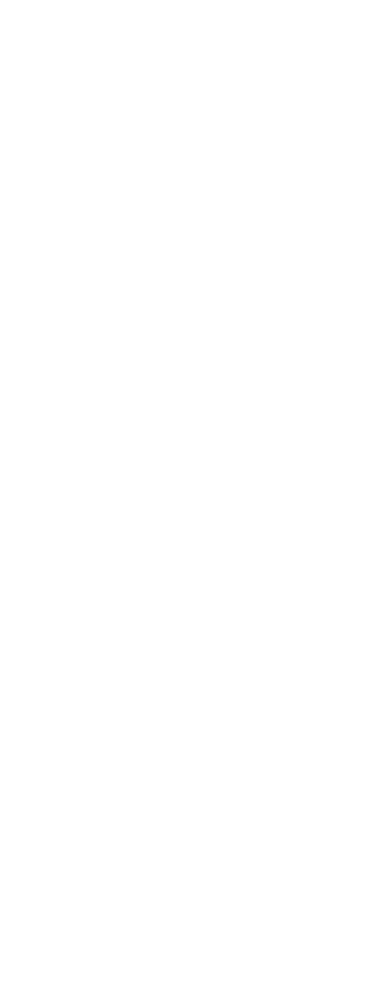
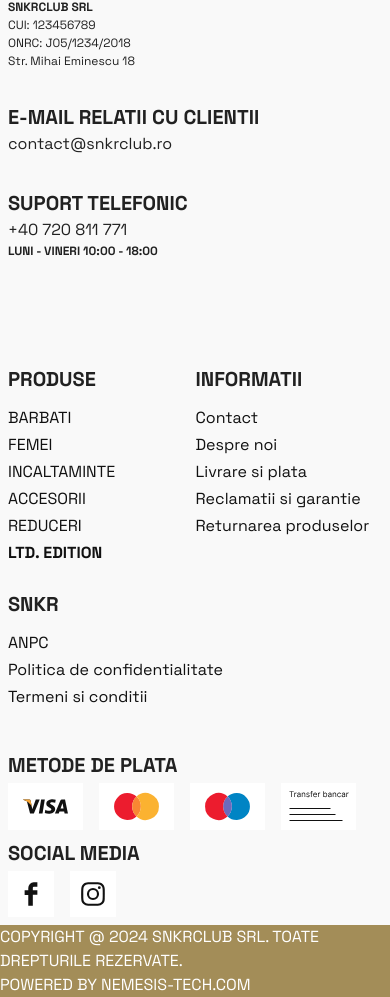
Before and after one commit to snkr-club/snkr-club-frontend, a Nuxt app: page / in a window 390 px wide. Shown: the part 6333-7330 px from the top of the page. Before the commit the page ends 6213 px from the top, so only its background shows below. Built offline with nearby package versions, Linux system fonts and the light colour scheme.

Commit message:
Implemented footer (almost responsive)

```diff
--- a/app.vue
+++ b/app.vue
@@ -3,6 +3,7 @@
     <v-app>
       <NavbarComp />
       <NuxtPage />
+      <footer-section />
     </v-app>
   </NuxtLayout>
 </template>
--- a/assets/css/main.scss
+++ b/assets/css/main.scss
@@ -86,3 +86,7 @@
   max-width: 74rem;
   gap: 1.5rem;
 }
+
+.bold {
+  font-weight: bold;
+}
--- /dev/null
+++ b/components/FooterSection.vue
@@ -0,0 +1,189 @@
+<template>
+    <div class="footer-wrapper">
+        <div class="footer-inner">
+            <div class="footer-split-container" id="small-container">
+                <img src="/logo.svg" class="mb-4" />
+                <h5>SNKRCLUB SRL</h5>
+                <p>CUI: 123456789</p>
+                <p>ONRC: J05/1234/2018</p>
+                <p class="mb-8">Str. Mihai Eminescu 18</p>
+                <h2>E-MAIL RELATII CU CLIENTII</h2>
+                <p class="bigger-p mb-8">contact@snkrclub.ro</p>
+                <h2>SUPORT TELEFONIC</h2>
+                <p class="bigger-p">+40 720 811 771</p>
+                <h5>LUNI - VINERI 10:00 - 18:00</h5>
+            </div>
+            <div class="footer-split-container" id="big-container">
+                <div class="footer-right-link-wrapper">
+                    <div class="footer-link-third-container">
+                        <h2 class="mb-3">PRODUSE</h2>
+                        <NuxtLink to="/">BARBATI</NuxtLink>
+                        <NuxtLink to="/">FEMEI</NuxtLink>
+                        <NuxtLink to="/">INCALTAMINTE</NuxtLink>
+                        <NuxtLink to="/">ACCESORII</NuxtLink>
+                        <NuxtLink to="/">REDUCERI</NuxtLink>
+                        <NuxtLink to="/" class="bold">LTD. EDITION</NuxtLink>
+                    </div>
+                    <div class="footer-link-third-container">
+                        <h2 class="mb-3">INFORMATII</h2>
+                        <NuxtLink to="/">Contact</NuxtLink>
+                        <NuxtLink to="/">Despre noi</NuxtLink>
+                        <NuxtLink to="/">Livrare si plata</NuxtLink>
+                        <NuxtLink to="/">Reclamatii si garantie</NuxtLink>
+                        <NuxtLink to="/">Returnarea produselor</NuxtLink>
+                    </div>
+                    <div class="footer-link-third-container">
+                        <h2 class="mb-3">SNKR</h2>
+                        <NuxtLink to="/">ANPC</NuxtLink>
+                        <NuxtLink to="/">Politica de confidentialitate</NuxtLink>
+                        <NuxtLink to="/">Termeni si conditii</NuxtLink>
+                    </div>
+                </div>
+                <div class="footer-right-bottom-wrapper">
+                    <div class="footer-right-bottom-container" id="big-bottom-container">
+                        <h2>METODE DE PLATA</h2>
+                        <div class="payment-types-container">
+                            <img src="/SVG/visa.svg" />
+                            <img src="/SVG/master.svg" />
+                            <img src="/SVG/maestro.svg" />
+                            <img src="/SVG/tb.svg" />
+                        </div>
+                    </div>
+                    <div class="footer-right-bottom-container" id="small-bottom-container">
+                        <h2>SOCIAL MEDIA</h2>
+                        <div class="payment-types-container">
+                            <img src="/fb.svg" class="social-image" />
+                            <img src="/insta.svg" class="social-image" />
+                        </div>
+                    </div>
+                </div>
+            </div>
+        </div>
+        <div class="copyright-container">
+            <div class="copyright-inner">
+                <p>
+                    COPYRIGHT @ 2024 SNKRCLUB SRL. TOATE DREPTURILE REZERVATE.
+                </p>
+                <p>
+                    POWERED BY NEMESIS-TECH.COM
+                </p>
+            </div>
+        </div>
+    </div>
+</template>
+
+<script setup lang="ts">
+
+</script>
+
+<style scoped lang="scss">
+    .footer-wrapper {
+        width: 100%;
+        min-height: 29.5rem;
+        background-color: #F9F9F9;
+    }
+
+    .footer-inner {
+        max-width: 74rem;
+        min-height: 26.5rem;
+        margin: 0 auto;
+        display: flex;
+        flex-wrap: wrap;
+        gap: 1rem;
+        a {
+            text-decoration: none;
+            color: #111111;
+            font-size: 16px;
+            margin-bottom: 3px;
+        }
+    }
+
+    .footer-split-container {
+        min-height: 26.5rem;
+        padding: 2.5rem 0.5rem;
+        h5 {
+            font-size: 12px;
+        }
+        p {
+            font-size: 12px;
+        }
+        h2 {
+            font-size: 20px;
+        }
+        .bigger-p {
+            font-size: 16px;
+        }
+    }
+
+    .copyright-container {
+        min-height: 3.1rem;
+        width: 100%;
+        background-color: #A38D58;
+    }
+
+    .footer-right-link-wrapper {
+        min-height: 70%;
+        display: flex;
+        flex-wrap: wrap;
+        min-width: fit-content;
+        gap: 1px; // TODO remove
+        .footer-link-third-container {
+            flex: 1 1 33%;
+            padding-top: 4px;
+            display: flex;
+            flex-direction: column;
+        }
+    }
+
+    .footer-right-bottom-wrapper {
+        display: flex;
+        min-height: 32%;
+        margin-top: 1rem;
+        gap: 1px;
+        flex-wrap: wrap;
+        .footer-right-bottom-container {
+            min-width: fit-content;
+            padding-top: 0.4rem;
+        }
+    }
+
+    .copyright-inner {
+        max-width: 74rem;
+        min-height: 3.1rem;
+        margin: 0 auto;
+        display: flex;
+        justify-content: space-between;
+        align-items: center !important;
+        flex-wrap: wrap;
+        p {
+            color: white;
+        }
+    }
+
+    .payment-types-container {
+        display: flex;
+        flex-wrap: wrap;
+        gap: 1rem;
+        margin-top: 0.2rem;
+    }
+
+    .social-image {
+        width: 46px;
+    }
+
+    #big-bottom-container {
+        flex: 1 1 66%;
+    }
+
+    #small-bottom-container {
+        flex: 1 1 33%;
+    }
+
+    #small-container {
+        flex: 1 1 30%;
+    }
+
+    #big-container {
+        flex: 1 1 65%;
+    }
+</style>
```
